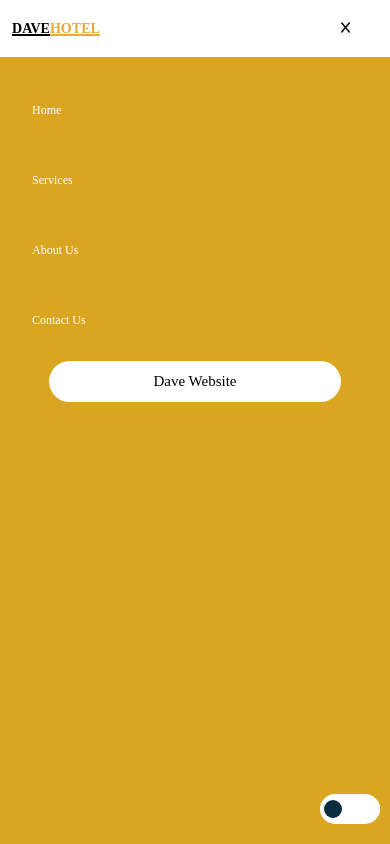
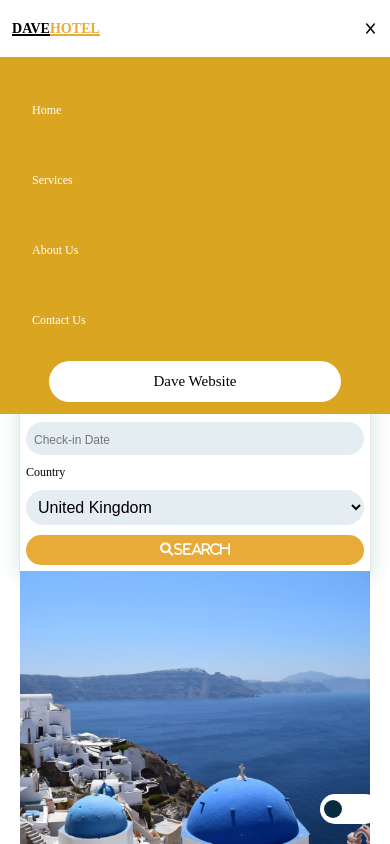
Before and after one commit to nceedee/Dave-hotel, a plain HTML site: page index.html in a window 390 px wide. Both pictures are taken after a click on the element 372 px from the left and 28 px from the top of the page. Shown: the top 844 px of the page. Drawn offline with Linux system fonts and the light colour scheme; a web font is replaced by a local one.

Commit message:
added some things

```diff
--- a/asset/css/style.css
+++ b/asset/css/style.css
@@ -717,7 +717,7 @@ footer{
     position: absolute;
     width: 100%;
     z-index: 2;
-    height: 1000vh;
+    height: 100%ggit ;
     display: none;
     transition: all 2s ease-in-out;
     animation-name: menu;
@@ -809,14 +809,7 @@ footer{
 }
 
 
-.mobile-view-menu:hover .mobile-view-menu-bg{
-    display: block;
-    transition: all 3s ease-in-out;
-}
 
-.mobile-header-name-logo:hover .mobile-logo-two .bars-span{
-    display: none;
-}
 
 
 
@@ -831,9 +824,11 @@ footer{
 }
 
 
-.mobile-header-name-logo:hover .mobile-logo-two + .mobile-logo-three{
-    display: block;
-    transition: all 3s ease-in-out;
+#cancel{
+    position: absolute;
+    right: 0;
+    padding-right: 15px;
+    display: none;
 }
 
 @media (max-width: 1024px){
--- /dev/null
+++ b/asset/javaScript/app.js
@@ -0,0 +1,19 @@
+let cancelMenu = document.getElementById("cancel");
+let getBar = document.getElementById("bar");
+let getHeader = document.getElementById("header")
+
+function myBar(){
+    if (getBar) {
+        getHeader.style.display = "block";
+        getBar.style.display = "none";
+        cancelMenu.style.display="block"
+    }
+}
+
+function myCancel() {
+    if (cancelMenu) {
+        getHeader.style.display = "none";
+        cancelMenu.style.display = "none";
+        getBar.style.display = "block";
+    }
+}
--- a/index.html
+++ b/index.html
@@ -31,7 +31,7 @@
                 </div>
 
                 <div class="header-menu-btn">
-                    <a href="/index.html"><input type="button"  value="Dave Website"></a>
+                    <a href="#"><input type="button"  value="Dave Website"></a>
                 </div>
             </div>
 
@@ -46,20 +46,15 @@
                     </div>
 
                     <div class="mobile-logo-two">
-                        <span class="fa-solid fa-bars bars-span"></span>
-
-
+                        <span class="fa-solid fa-bars bars-span" id="bar" onclick="myBar()"></span>
                     </div>
-
-                    <div class="mobile-logo-three">
-                        <a href="../dave hotel/index.html"><span class="fa-solid fa-x x-span"></span></a>
-                    </div>
-
+                    <span class="fa-solid fa-x x-span" id="cancel" onclick="myCancel()"></span>
 
                 </div>
 
 
-                <div class="mobile-view-menu-bg">
+                <div class="mobile-view-menu-bg" id="header">
+
                     <div class="mobile-header-menu">
                         <a href="#">Home</a>
                         <a href="#">Services</a>
@@ -435,5 +430,7 @@
             </div>
         </footer>
     </div>
+
+    <script src="./asset/javaScript/app.js"></script>
 </body>
 </html>
```
